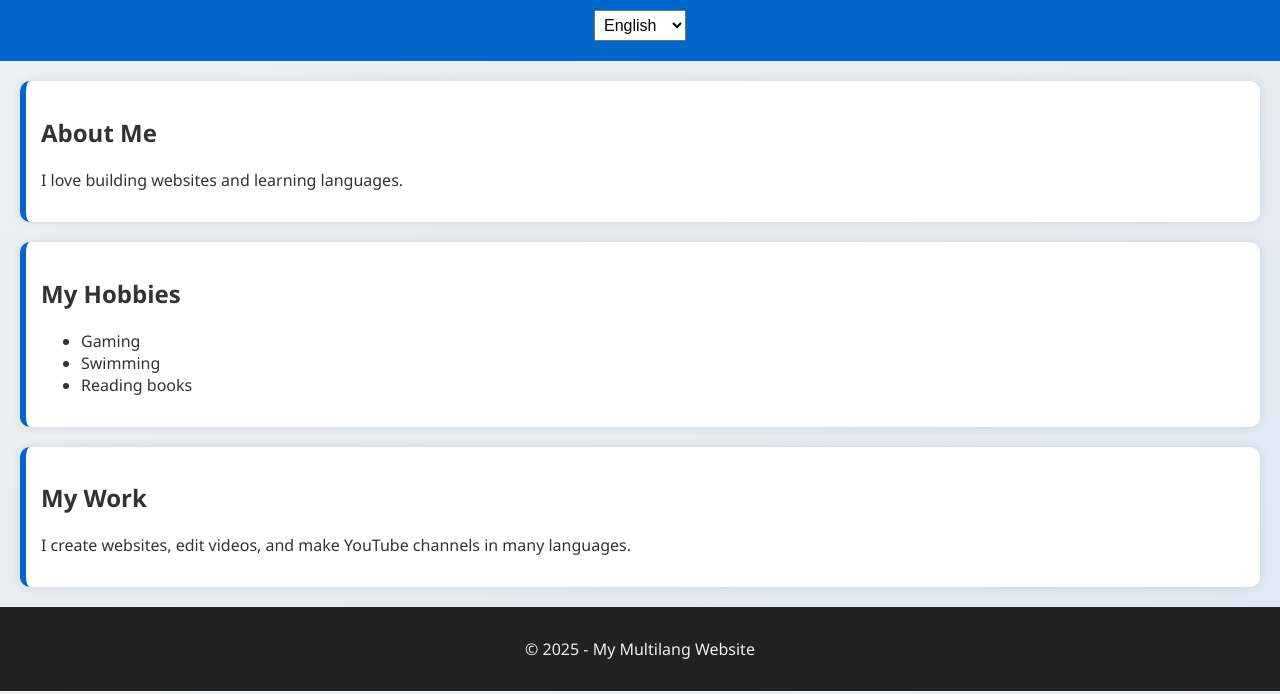
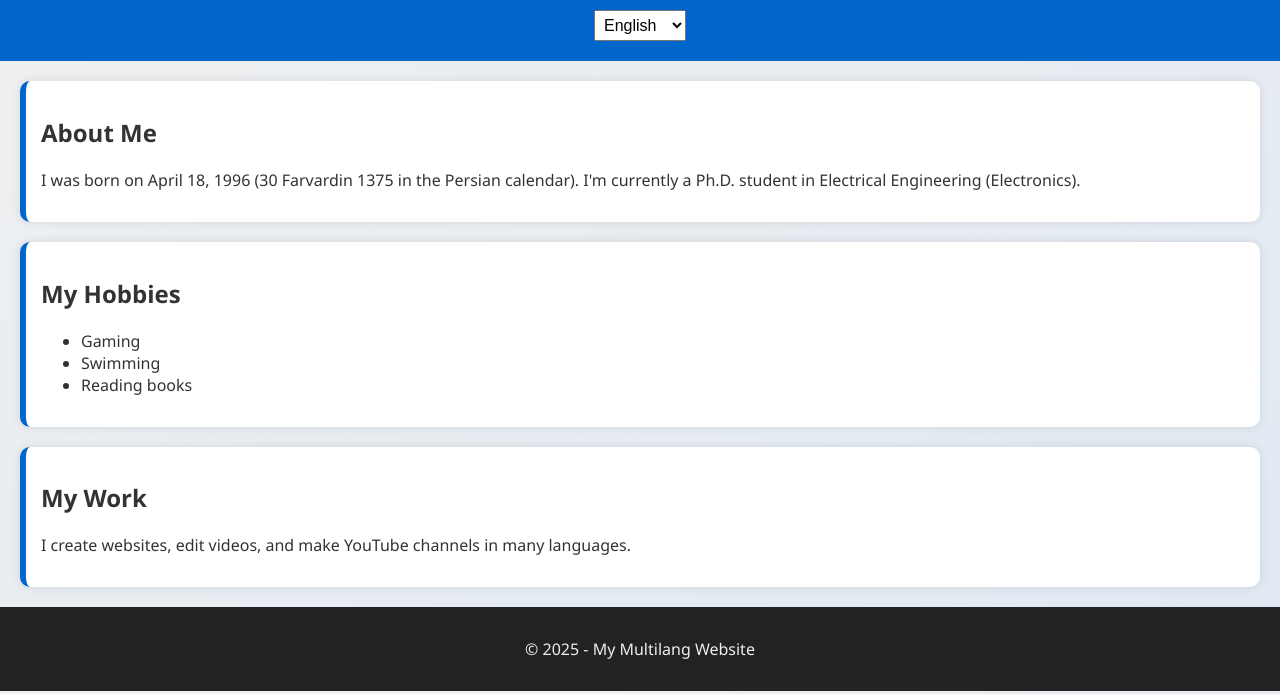
Before and after one commit to mrppg2025/my-website, a plain HTML site: page index.html in a window 1280 px wide. Shown: the part 106-800 px from the top of the page. Drawn offline with Linux system fonts and the light colour scheme.

Commit message:
Updated about section whit birth date and education

```diff
--- a/index.html
+++ b/index.html
@@ -23,7 +23,9 @@
   <main>
     <section class="card">
       <h2 data-translate="about">About Me</h2>
-      <p data-translate="description">I love building websites and learning languages.</p>
+      <p data-translate="description">I was born on April 18, 1996 (30 Farvardin 1375 in the Persian calendar).
+        I'm currently a Ph.D. student in Electrical Engineering (Electronics).
+       </p>
     </section>
 
     <section class="card">
```
